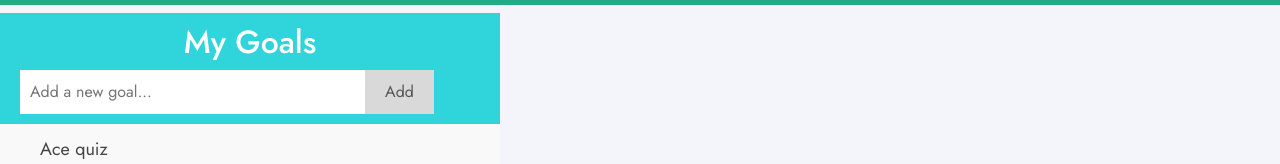
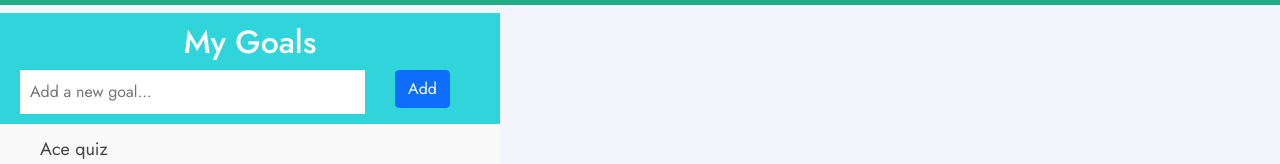
Before and after one commit to zhuqiashley/Senior-Project, a Vue app: page /Profile in a window 1280 px wide. Shown: the part 280-444 px from the top of the page. Built offline with nearby package versions, Linux system fonts and the light colour scheme.

Commit message:
Update Profile.vue

```diff
--- a/src/views/Profile.vue
+++ b/src/views/Profile.vue
@@ -15,8 +15,8 @@
   <!-- Modified from https://www.w3schools.com/howto/howto_js_todolist.asp -->
  <div id="GoalList" class="header">
   <h2>My Goals</h2>
-  <input  type="text" id="myInput" placeholder="Add a new goal...">
-  <span onclick="newElement()" class="addBtn">Add</span>
+  <input  v-model="GoalDescription" type="text" id="GoalDescription" placeholder="Add a new goal...">
+  <button class="btn btn-primary" @click="AddGoal">Add</button>
 </div>
 
 <ul id="myUL">
```
